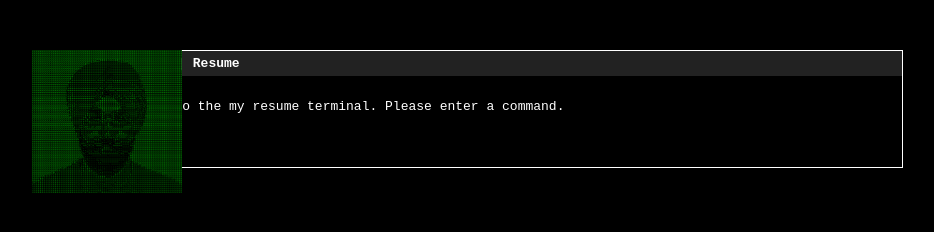
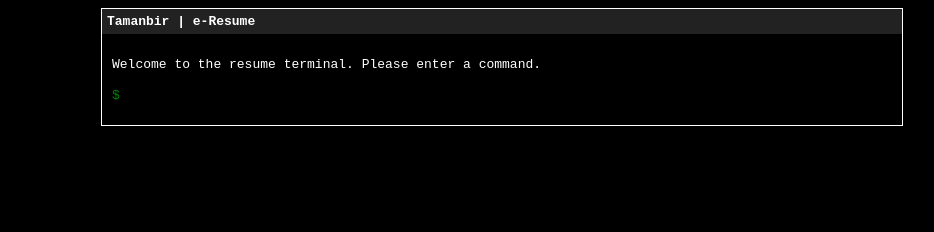
Before and after one commit to Tamanbir/tamanbir.github.io, a plain HTML site: page index.html in a window 1280 px wide. Shown: the whole page, without its empty margins (138-1072 px from the left). Drawn offline with Linux system fonts and the light colour scheme.

Commit message:
changes2

```diff
--- a/index.html
+++ b/index.html
@@ -6,13 +6,15 @@
     <link rel="stylesheet" href="style.css" />
   </head>
   <body>
-    <img class="matrix-image hide-on-small-screen" src="matrix.png" alt="Matrix" />
+    <div class="mobile-image">
+      <img class="matrix-image" src="matrix.png" alt="Matrix" />
+    </div>
     <div class="terminal">
       <div class="terminal-header">
-        <span class="terminal-title">Tamanbir | Resume</span>
+        <span class="terminal-title">Tamanbir | e-Resume</span>
       </div>
       <div class="terminal-body">
-        <p>Welcome to the my resume terminal. Please enter a command.</p>
+        <p>Welcome to the resume terminal. Please enter a command.</p>
         <div class="command-line">
           <span class="prompt">$</span>
           <input type="text" class="command-input" autofocus />
--- a/style.css
+++ b/style.css
@@ -7,7 +7,7 @@ body {
     font-family: monospace;
     width: 90%;
     max-width: 800px;
-    margin: 50px auto;
+    margin: 0 auto; /* Center the terminal horizontally on all screens */
     background-color: black;
     border: 1px solid white;
   }
@@ -52,15 +52,16 @@ body {
   }
 
   .matrix-image {
-    width: 100%; /* Set the image width to 100% of its container */
+    width: 150px; /* Adjust the width as needed */
     height: auto; /* Maintain aspect ratio */
-    position: absolute;
-    top: 0; /* Place the image at the top of the screen */
-    left: 50%; /* Center the image horizontally */
-    transform: translateX(-50%); /* Adjust for horizontal centering */
   }
 
-  /* Use media queries to adjust the image for different screen sizes */
+  /* Style for the mobile image container */
+  .mobile-image {
+    text-align: center; /* Center the image horizontally */
+  }
+
+  /* Use media query to adjust the image for different screen sizes */
   @media screen and (min-width: 768px) {
     /* For screens with a minimum width of 768px (e.g., tablets and desktops) */
     .matrix-image {
@@ -69,16 +70,9 @@ body {
       top: 50px; /* Adjust the top position as needed for larger screens */
       transform: none; /* Remove the horizontal centering on larger screens */
     }
-  }
 
-  /* Add a class to control image visibility on small screens */
-  .hide-on-small-screen {
-    display: none; /* Hide the image on small screens */
-  }
-
-  /* Use media query to show the image only on large screens */
-  @media screen and (min-width: 768px) {
-    .hide-on-small-screen {
-      display: block; /* Show the image on large screens */
+    /* Hide the mobile image container on larger screens */
+    .mobile-image {
+      display: none;
     }
   }
```
